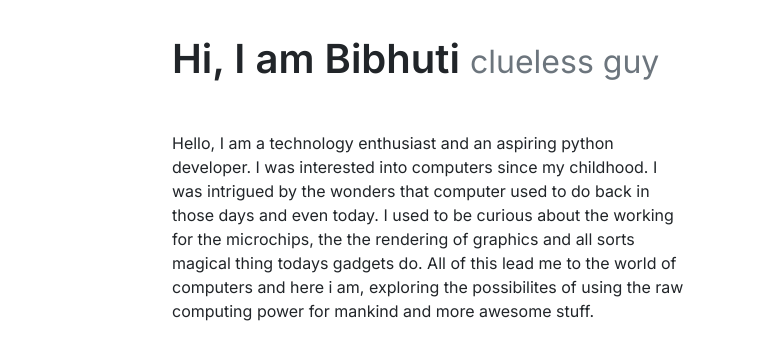
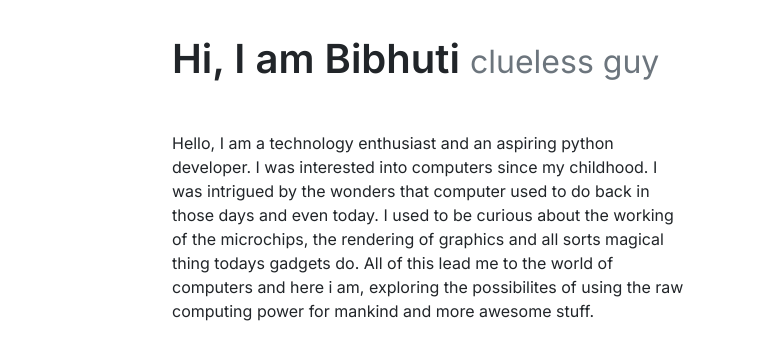
Before and after one commit to Bibhuti2000/PortFoliopage1, a plain HTML site: page index.html in a window 1280 px wide. Shown: the part 205-565 px from the top of the page, 500-1280 px from the left. Drawn offline with nearby package versions, Linux system fonts and the light colour scheme.

Commit message:
Update index.html

```diff
--- a/index.html
+++ b/index.html
@@ -54,7 +54,7 @@
         </h1>
         <p class="lead" style="font-size: medium; font-weight: 500;  margin-top: 5vh; margin-bottom: 5vh;">Hello, I am a technology enthusiast and an aspiring python developer.
         I was interested into computers since my childhood. I was intrigued by the wonders that computer used to do back in those days and
-    even today. I used to be curious about the working for the microchips, the the rendering of graphics and all sorts magical thing
+    even today. I used to be curious about the working of the microchips, the rendering of graphics and all sorts magical thing
 todays gadgets do. All of this lead me to the world of computers and here i am, exploring the possibilites of using the raw computing power
 for mankind and more awesome stuff. </p>
 
```
